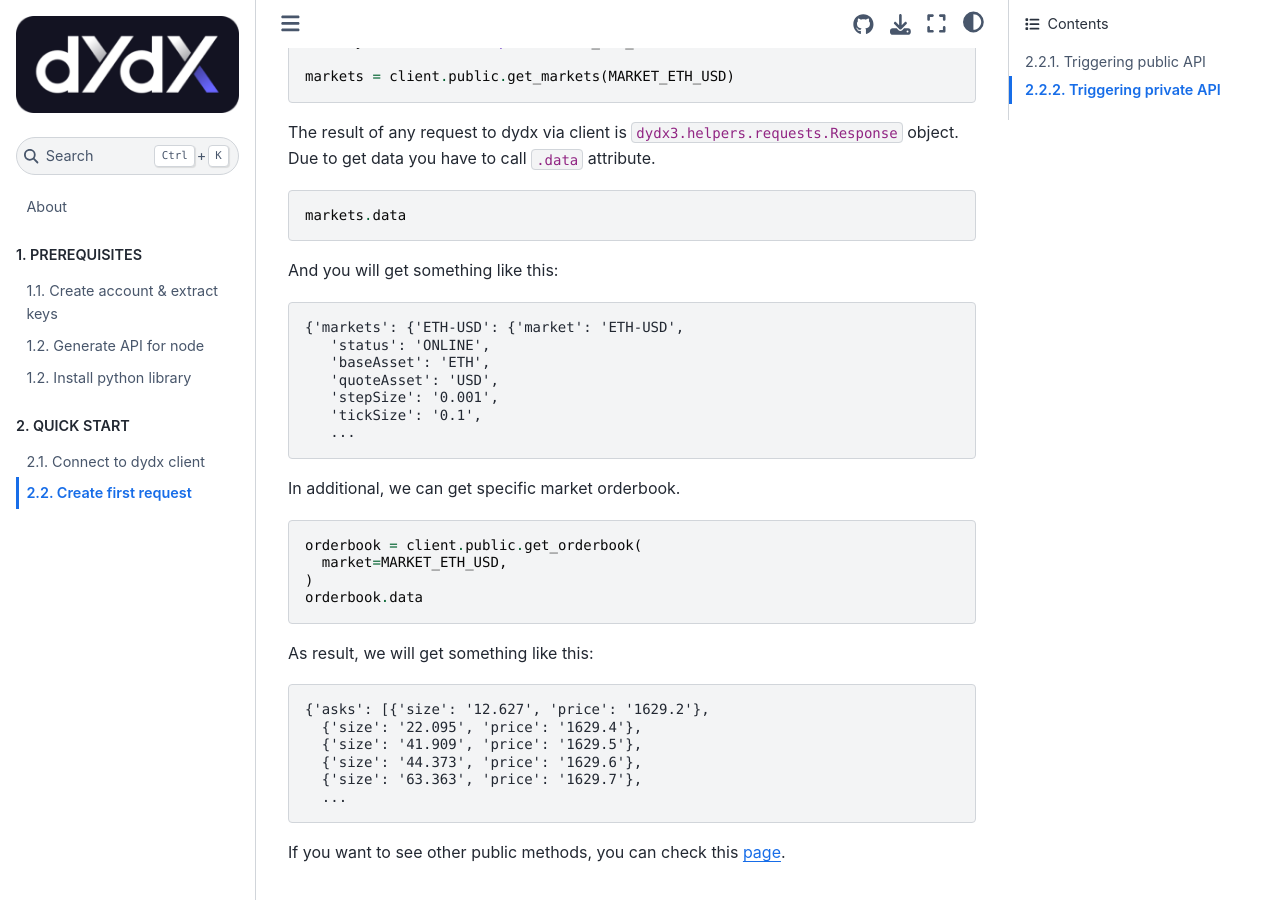
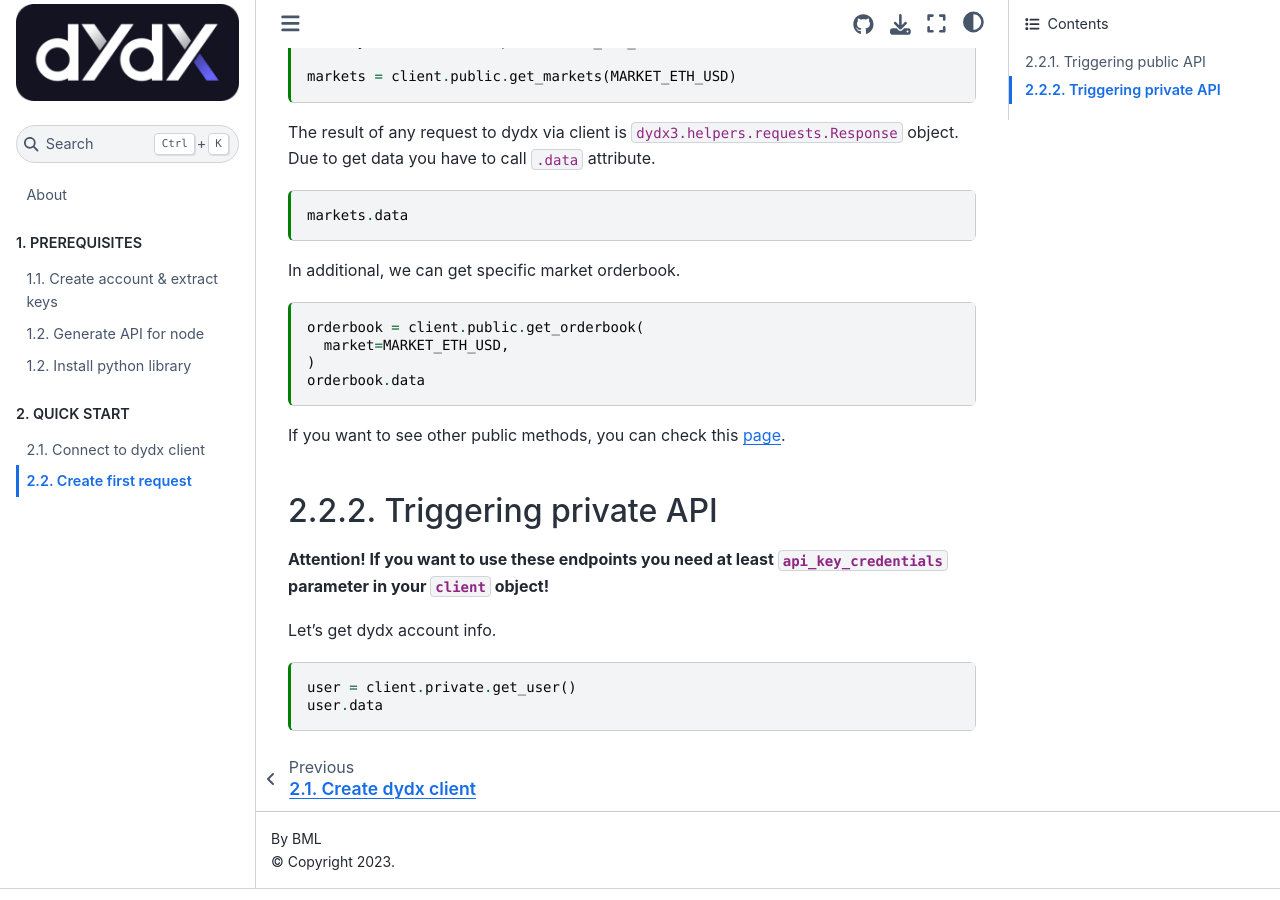
Before and after one commit to bml-crypto/bml-crypto.github.io, a Jupyter Book: the page built from docs/quickstart/simple_request.md, in a window 1280 px wide and 900 px high, scrolled down 476 px. Built offline with Jupyter Book 1.0.4 settings and Sphinx 7.4.7 and the Sphinx Book theme 1.1.4, drawn with Linux system fonts in a browser that asks for light colours.

Commit message:
Make cells in simple_request executable

````diff
--- a/docs/quickstart/simple_request.md
+++ b/docs/quickstart/simple_request.md
@@ -28,7 +28,7 @@
 and get specific market data. In this [page](https://dydxprotocol.github.io/v3-teacher/?python#exchange-sources)
 you can check other markets.
 
-```python
+```{code-cell} ipython3
 from dydx3.constants import MARKET_ETH_USD
 
 markets = client.public.get_markets(MARKET_ETH_USD)
@@ -37,40 +37,17 @@
 The result of any request to dydx via client is `dydx3.helpers.requests.Response`
 object. Due to get data you have to call `.data` attribute.
 
-```python
+```{code-cell} ipython3
 markets.data
-```
-
-And you will get something like this:
-
-```text
-{'markets': {'ETH-USD': {'market': 'ETH-USD',
-   'status': 'ONLINE',
-   'baseAsset': 'ETH',
-   'quoteAsset': 'USD',
-   'stepSize': '0.001',
-   'tickSize': '0.1',
-   ...
 ```
 
 In additional, we can get specific market orderbook.
 
-```python
+```{code-cell} ipython3
 orderbook = client.public.get_orderbook(
   market=MARKET_ETH_USD,
 )
 orderbook.data
-```
-
-As result, we will get something like this:
-
-```text
-{'asks': [{'size': '12.627', 'price': '1629.2'},
-  {'size': '22.095', 'price': '1629.4'},
-  {'size': '41.909', 'price': '1629.5'},
-  {'size': '44.373', 'price': '1629.6'},
-  {'size': '63.363', 'price': '1629.7'},
-  ...
 ```
 
 If you want to see other public methods, you can check this [page](https://dydxprotocol.github.io/v3-teacher/?python#public-http-api).
````
